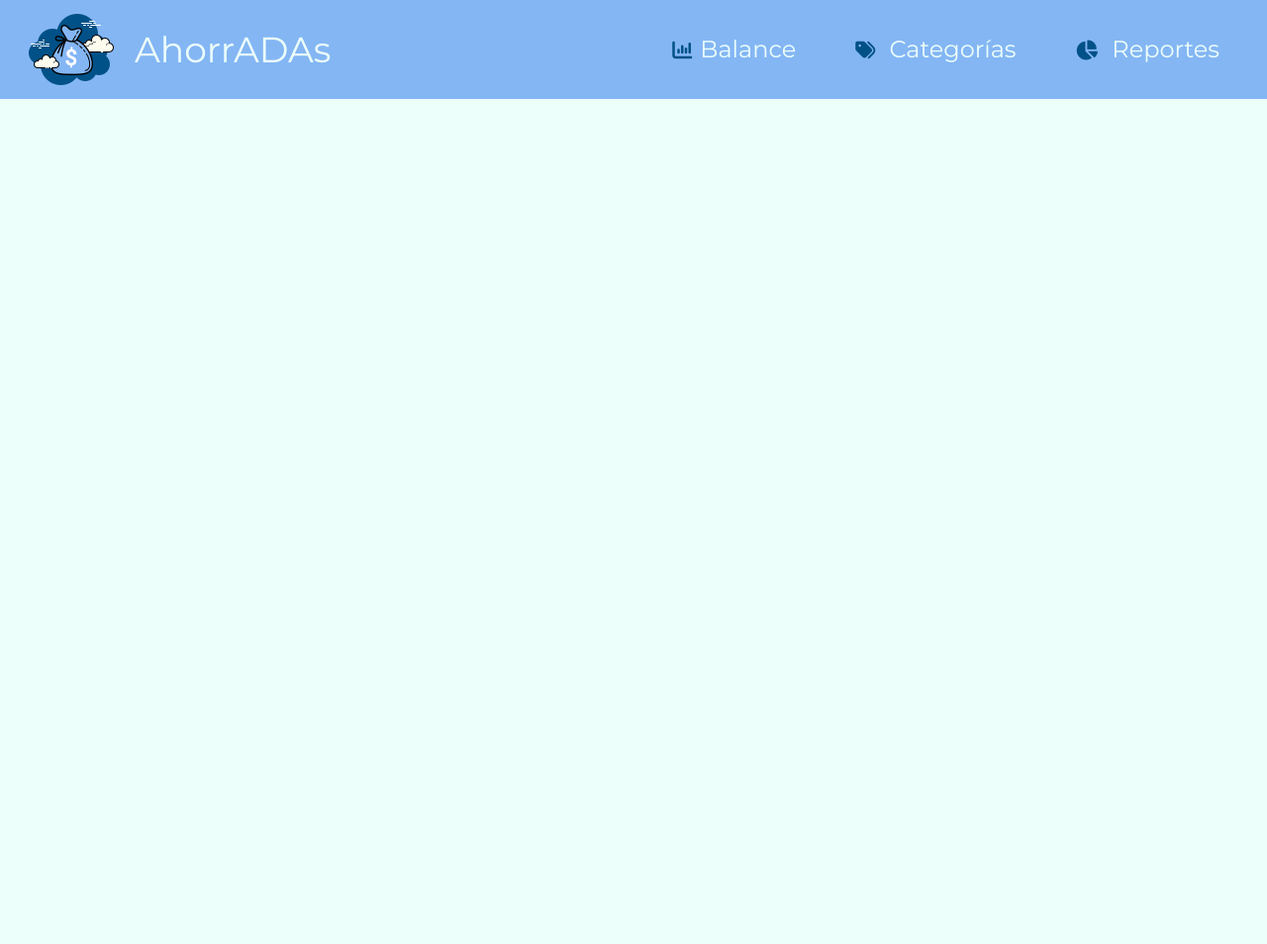
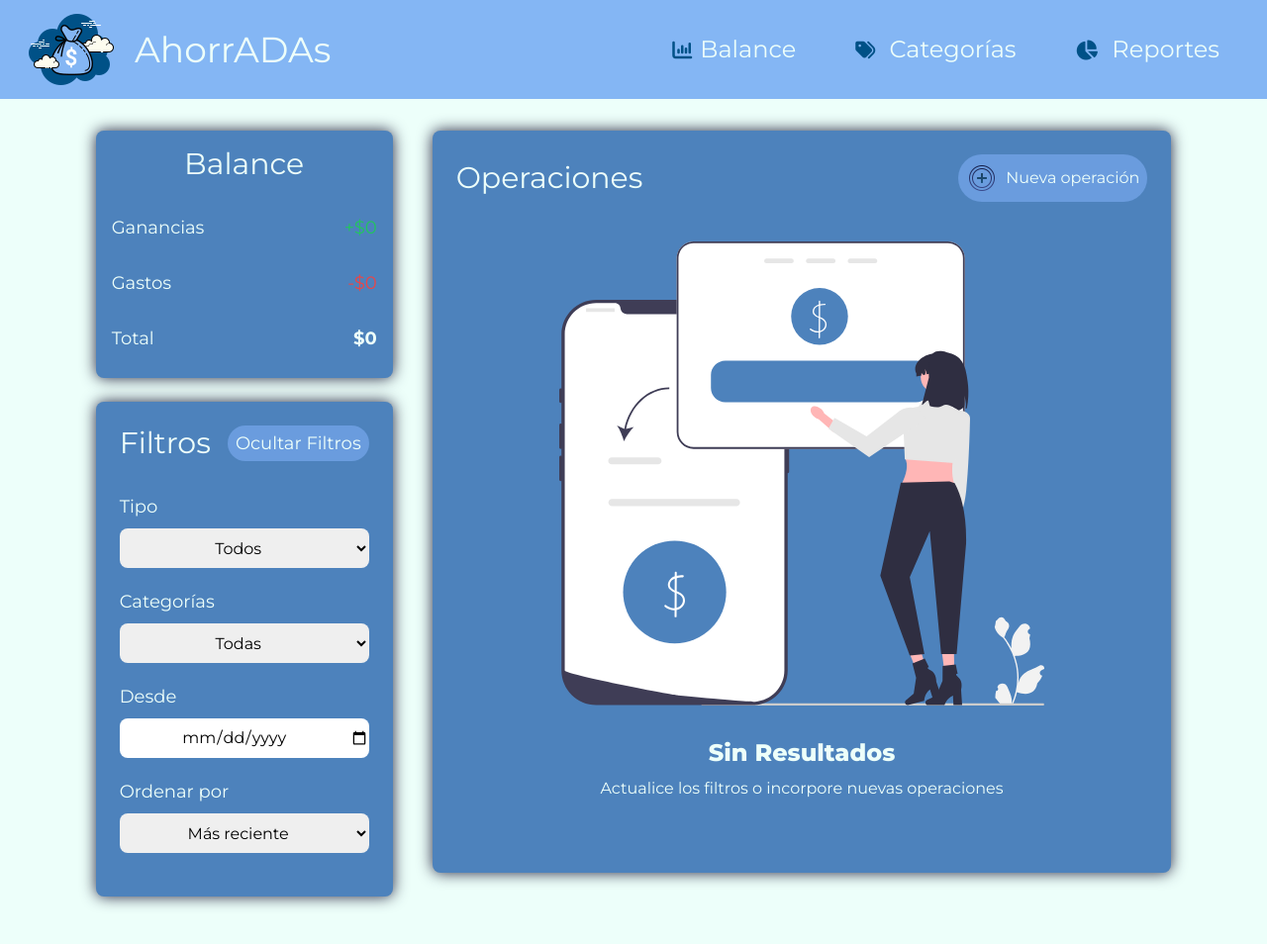
Before and after one commit to Malenagdiaz/Proyecto-AhorrADAs, a plain HTML site: page index.html in a window 1280 px wide. Shown: the whole page at 99% size. Before the commit the page ends 800 px from the top, so only its background shows below. Drawn offline with nearby package versions, Linux system fonts and the light colour scheme.

Commit message:
Agregada la sección de balance

```diff
--- a/index.html
+++ b/index.html
@@ -47,6 +47,107 @@
   </header>
   <!-- Fin del HEADER -->
 
+  <!-- Inicio de MAIN -->
+  <main>
+    <!--
+      ✿～✿～✿～✿～✿～✿～✿～✿～✿～
+                BALANCE
+      ✿～✿～✿～✿～✿～✿～✿～✿～✿～
+      -->
+    <section class="mt-8 mb-6">
+      <div class="flex justify-center gap-10">
+        <div class="flex flex-col">
+          <div class="bg-[#4d82bc] w-[300px] h-[250px] p-4 rounded-lg mb-6 shadow-[0_0_15px] shadow-[#252440]">
+            <h2 class="font-['Montserrat'] text-[#edfffa] text-3xl mb-8 text-center">Balance</h2>
+            <div class="flex flex-col text-lg">
+              <div class="flex items-center mb-7">
+                <p class="font-['Montserrat'] text-[#edfffa]">Ganancias</p>
+                <p class="font-['Montserrat'] ml-auto text-green-500">+$0</p>
+              </div>
+              <div class="flex items-center mb-7">
+                <p class="font-['Montserrat'] text-[#edfffa]">Gastos</p>
+                <p class="font-['Montserrat'] ml-auto text-red-500">-$0</p>
+              </div>
+              <div class="flex items-center">
+                <p class="font-['Montserrat'] text-[#edfffa]">Total</p>
+                <p class="font-['Montserrat'] text-[#edfffa] ml-auto font-bold">$0</p>
+              </div>
+            </div>
+          </div>
+          <div class="bg-[#4d82bc] w-[300px] h-[450pxpx] p-6 rounded-lg mb-6 shadow-[0_0_15px] shadow-[#252440]">
+            <div class="flex justify-between items-center mb-8">
+              <h2 class="font-['Montserrat'] text-[#edfffa] text-3xl text-center">Filtros</h2>
+              <button
+                class="font-['Montserrat'] text-[#edfffa] text-lg rounded-3xl bg-[#6a9cde] px-2 py-1 hover:bg-[#97bdf5] hover:scale-95 hover:shadow-[0_0_10px] hover:shadow-blue-300">Ocultar
+                Filtros</button>
+            </div>
+            <div>
+              <div class="mb-5">
+                <label for="filtro-tipo" class="font-['Montserrat'] text-[#edfffa] block text-lg mb-2">Tipo</label>
+                <select id="filtro-tipo" class="font-['Montserrat'] w-full h-10 rounded-lg text-center">
+                  <option value="Todos">Todos</option>
+                  <option value="Ganancias">Ganancias</option>
+                  <option value="Gastos">Gastos</option>
+                </select>
+              </div>
+            </div>
+            <div class="mb-5">
+              <h2 class="font-['Montserrat'] text-[#edfffa] block text-lg mb-2">Categorías</h2>
+              <div>
+                <select id="filtro-categoria" class="font-['Montserrat'] w-full h-10 rounded-lg text-center">
+                  <option value="Todas">Todas</option>
+                </select>
+              </div>
+            </div>
+            <div class="mb-5">
+              <h2 class="font-['Montserrat'] text-[#edfffa] block text-lg mb-2">Desde</h2>
+              <input type="date" id="filtro-fecha" class="font-['Montserrat'] w-full h-10 rounded-lg text-center">
+            </div>
+            <div class="mb-5">
+              <h2 class="font-['Montserrat'] text-[#edfffa] block text-lg mb-2">Ordenar por</h2>
+              <select id="filtro-orden" class="font-['Montserrat'] w-full h-10 rounded-lg text-center">
+                <option value="Mas_recientes">Más reciente</option>
+                <option value="Menos_recientes">Menos reciente</option>
+                <option value="Mayor_monto">Mayor monto</option>
+                <option value="Menor_monto">Menor monto</option>
+                <option value="A/Z">A/Z</option>
+                <option value="Z/A">Z/A</option>
+              </select>
+            </div>
+          </div>
+        </div>
+
+        <div class="bg-[#4d82bc] p-6 rounded-lg w-7/12 h-[750px] shadow-[0_0_15px] shadow-[#252440]">
+          <div class="flex justify-between items-center mb-6">
+            <h2 class="font-['Montserrat'] text-[#edfffa] text-3xl text-center">Operaciones</h2>
+            <button
+              class="font-['Montserrat'] bg-[#6a9cde] hover:bg-[#97bdf5] text-[#edfffa] p-2 rounded-3xl flex items-center gap-2 hover:scale-95 hover:shadow-[0_0_10px] hover:shadow-blue-300">
+              <img src="./img/icon-plus.png" alt="icon-plus" class="w-8">Nueva
+              operación
+            </button>
+          </div>
+          <div class="hidden">
+            <div class="flex justify-between text-xl text-[#edfffa] font-['Montserrat'] font-bold mb-5">
+              <p class="w-1/14 p-2">Descripción</p>
+              <p class="w-1/4 p-2">Categoría</p>
+              <p class="w-[15%] p-2">Fecha</p>
+              <p class="w-[15%] p-2">Monto</p>
+              <p class="w-[15%] p-2">Acciones</p>
+            </div>
+            <div id="operaciones"></div>
+          </div>
+          <div class="flex flex-col items-center">
+            <img src="./img/balance.svg" alt="balance" class="mb-8 mt-4 max-w-[70%]">
+            <h2 class="font-['Montserrat'] text-center text-[#edfffa] text-2xl font-extrabold mb-2">Sin Resultados</h2>
+            <p class="font-['Montserrat'] text-center text-[#edfffa]">Actualice los filtros o incorpore nuevas
+              operaciones
+            </p>
+          </div>
+        </div>
+      </div>
+    </section>
+  </main>
+
 </body>
 
 </html>
```
